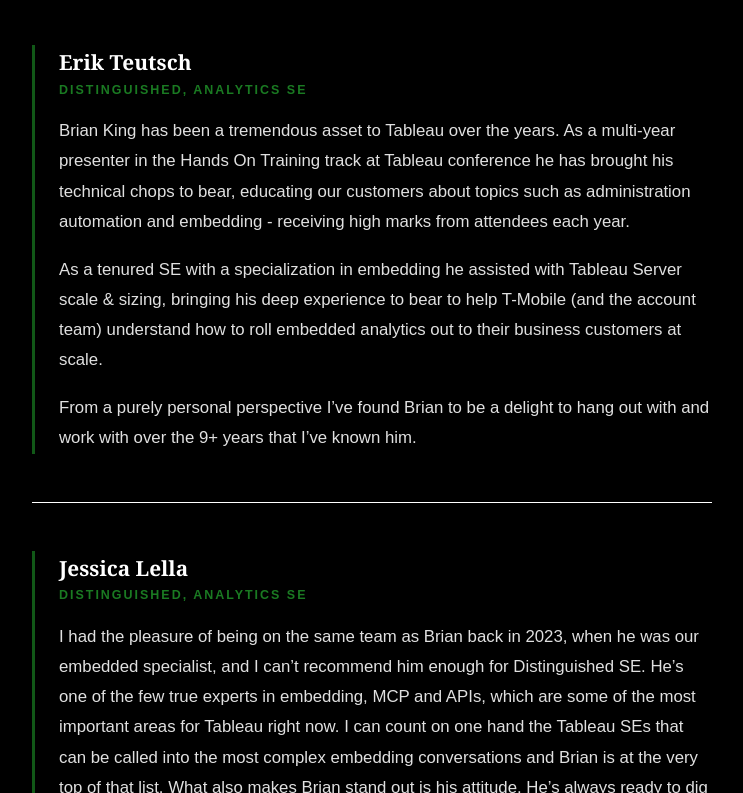
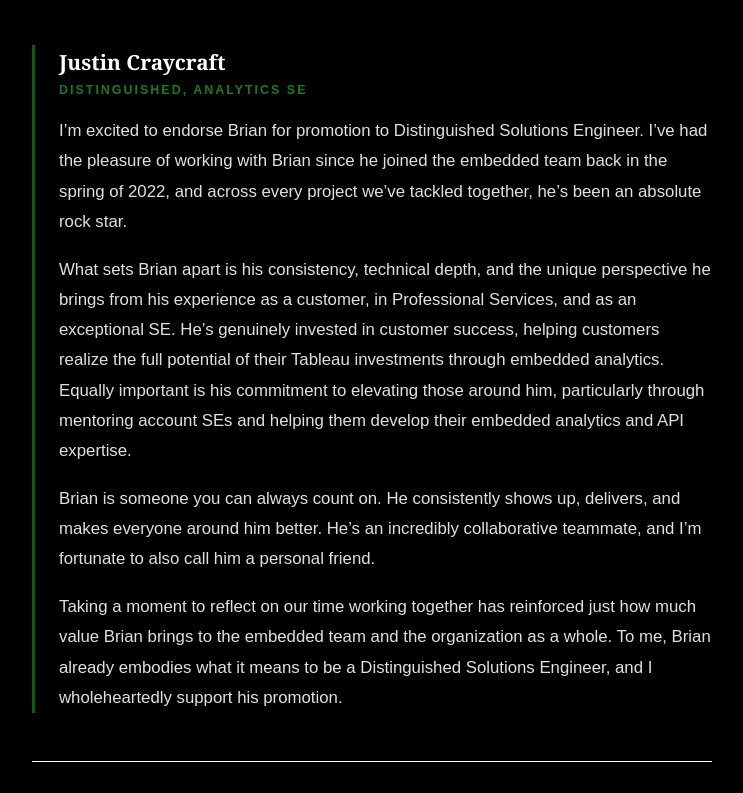
Before and after one commit to brian122/DSE_Website, a website: page shoutouts.html in a window 1280 px wide. Shown: the part 9667-10460 px from the top of the page, without its empty margins (268-1011 px from the left). Drawn offline with Linux system fonts and the light colour scheme.

Commit message:
Add Justin Craycraft shout out to Distinguished SE section
Co-Authored-By: Claude Sonnet 5.5 <noreply@anthropic.com>

```diff
--- a/shoutouts.html
+++ b/shoutouts.html
@@ -214,6 +214,17 @@
         </header>
 
         <article class="shout-card">
+          <h3 class="shout-name">Justin Craycraft</h3>
+          <p class="shout-role">Distinguished, Analytics SE</p>
+          <p class="shout-quote">I&rsquo;m excited to endorse Brian for promotion to Distinguished Solutions Engineer. I&rsquo;ve had the pleasure of working with Brian since he joined the embedded team back in the spring of 2022, and across every project we&rsquo;ve tackled together, he&rsquo;s been an absolute rock star.</p>
+          <p class="shout-quote">What sets Brian apart is his consistency, technical depth, and the unique perspective he brings from his experience as a customer, in Professional Services, and as an exceptional SE. He&rsquo;s genuinely invested in customer success, helping customers realize the full potential of their Tableau investments through embedded analytics. Equally important is his commitment to elevating those around him, particularly through mentoring account SEs and helping them develop their embedded analytics and API expertise.</p>
+          <p class="shout-quote">Brian is someone you can always count on. He consistently shows up, delivers, and makes everyone around him better. He&rsquo;s an incredibly collaborative teammate, and I&rsquo;m fortunate to also call him a personal friend.</p>
+          <p class="shout-quote">Taking a moment to reflect on our time working together has reinforced just how much value Brian brings to the embedded team and the organization as a whole. To me, Brian already embodies what it means to be a Distinguished Solutions Engineer, and I wholeheartedly support his promotion.</p>
+        </article>
+
+        <hr class="section-rule shout-rule">
+
+        <article class="shout-card">
           <h3 class="shout-name">Erik Teutsch</h3>
           <p class="shout-role">Distinguished, Analytics SE</p>
           <p class="shout-quote">Brian King has been a tremendous asset to Tableau over the years. As a multi-year presenter in the Hands On Training track at Tableau conference he has brought his technical chops to bear, educating our customers about topics such as administration automation and embedding - receiving high marks from attendees each year.</p>
```
